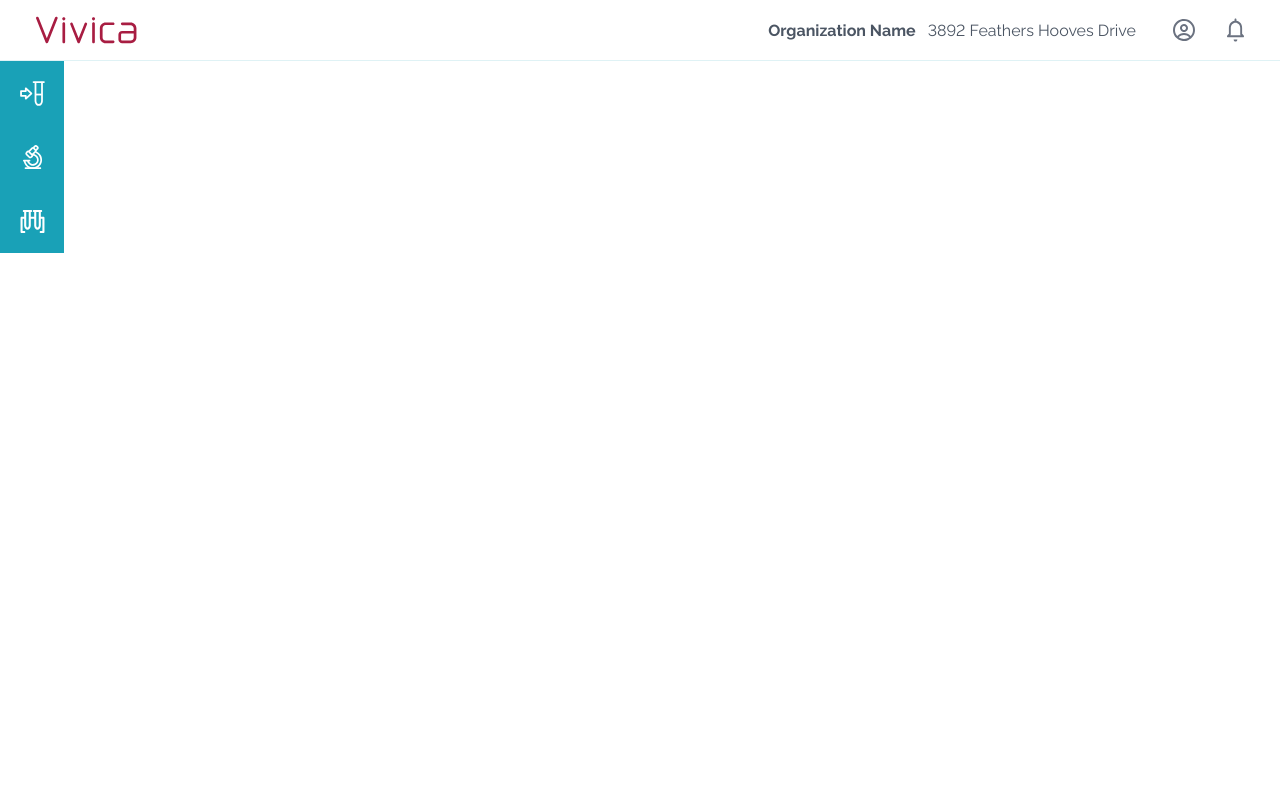
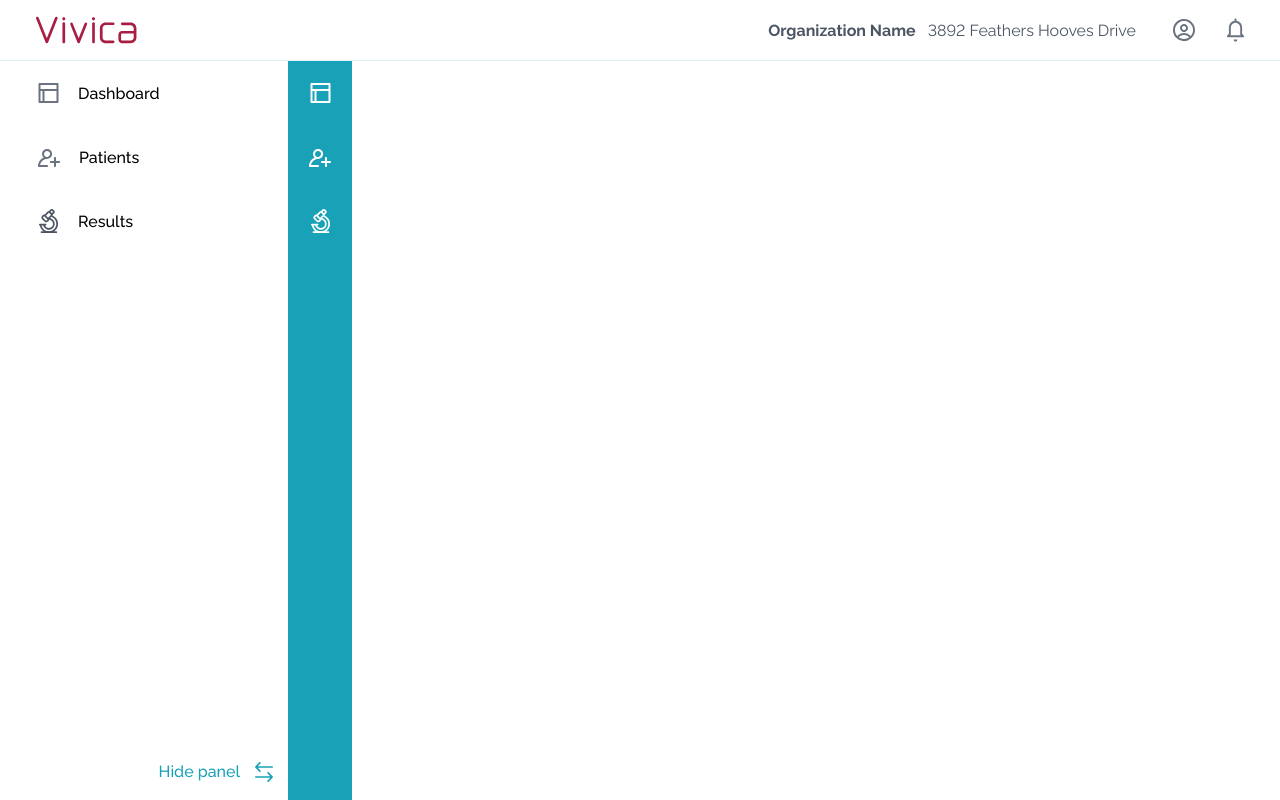
Before and after one commit to metalheadpnz/vivica, a React (Create React App) app: page / in a window 1280 px wide. Built offline with nearby package versions, Linux system fonts and the light colour scheme.

Commit message:
markup smallSideBar

```diff
--- a/src/App.css
+++ b/src/App.css
@@ -1,24 +1,5 @@
-@font-face {
-    font-family: 'Raleway-Bold';
-    src: local('Raleway-Bold'), url(./fonts/Raleway-Bold.ttf) format('truetype');
+.wrap_app {
+    /*background-color: #fdd;*/
+    height: calc(100vh - 61px);
+    display: flex;
 }
-
-@font-face {
-    font-family: 'Raleway-Regular';
-    src: local('Raleway-Regular'), url(./fonts/Raleway-Regular.ttf) format('truetype');
-}
-
-@font-face {
-    font-family: 'Raleway-Medium';
-    src: local('Raleway-Medium'), url(./fonts/Raleway-Medium.ttf) format('truetype');
-}
-
-* {
-    font-variant-numeric: lining-nums;
-    -moz-font-feature-settings: "lnum" 1;
-    -moz-font-feature-settings: "lnum=1";
-    -ms-font-feature-settings: "lnum" 1;
-    -o-font-feature-settings: "lnum" 1;
-    -webkit-font-feature-settings: "lnum" 1;
-    font-feature-settings: "lnum" 1;
-}
--- a/src/App.tsx
+++ b/src/App.tsx
@@ -8,7 +8,7 @@ function App() {
     return (
         <>
             <AppHeader/>
-            <div style={{display: "flex", flexDirection: 'column'}}>
+            <div className='wrap_app'>
                 <SideBar/>
             </div>
             {/*<AppRoutes/>*/}
--- a/src/components/SideBar/SideBar.module.css
+++ b/src/components/SideBar/SideBar.module.css
@@ -29,7 +29,7 @@
     align-items: center;
     /*border: 1px solid black;*/
     width: 282px;
-    height: 56px;
+    height: 64px;
 }
 
 .selected {
@@ -45,6 +45,7 @@
 
 .smallWrap {
     width: 64px;
+    background-color: #19A1B7;
     /*height: 100vh;*/
     /*flex-grow: 1;*/
     /*border: 1px solid black;*/
@@ -63,3 +64,18 @@
 .whiteIcon *{
     fill: white;
 }
+
+.smallSelected div{
+    background-color: #007287;
+}
+
+.arrows{
+    display: flex;
+    color: #19A1B7;
+    margin: auto 15px 18px;
+    /*border: 1px solid black;*/
+}
+
+.arrows * {
+    margin-left: 15px;
+}
--- a/src/components/SideBar/SideBar.tsx
+++ b/src/components/SideBar/SideBar.tsx
@@ -4,6 +4,7 @@ import {NavBtn} from "./NavBtn";
 import {ReactComponent as Dashboard} from "../../assets/images/Dashboard.svg"
 import {ReactComponent as Patients} from "../../assets/images/Patients.svg"
 import {ReactComponent as Results} from "../../assets/images/Results.svg"
+import {ReactComponent as Arrows} from "../../assets/images/Arrows2ways.svg"
 import {ReactComponent as SampleReception} from "../../assets/images/sampleReception.svg"
 import {ReactComponent as Archive} from "../../assets/images/Archive.svg"
 import {SmallBtn} from "./SmallBtn";
@@ -14,19 +15,14 @@ const sideMenu = [
     {title: 'Results', icon: Results, route: 'results'},
 ]
 
-const smallSideMenu = [
-    {icon: SampleReception},
-    {icon: Results},
-    {icon: Archive},
-]
 
 export const SideBar = () =>
     <>
-        {/*<div className={s.wrap}>*/}
-        {/*    {sideMenu.map(el => <NavBtn data={el} key={el.title}/>)}*/}
-        {/*</div>*/}
+        <div className={s.wrap}>
+            {sideMenu.map(el => <NavBtn data={el} key={el.title}/>)}
+            <div className={s.arrows}>Hide panel<Arrows/></div>
+        </div>
         <div className={s.smallWrap}>
-            {/*{smallSideMenu.map(el => <div className={s.smallBtn}><el.icon/></div>)}*/}
-            {smallSideMenu.map(el => <SmallBtn icon={el.icon}/>)}
+            {sideMenu.map(el => <SmallBtn data={el} key={el.title}/>)}
         </div>
     </>
--- a/src/components/SideBar/SmallBtn.tsx
+++ b/src/components/SideBar/SmallBtn.tsx
@@ -1,10 +1,17 @@
 import React from 'react';
 import s from "./SideBar.module.css";
+import {NavLink} from "react-router-dom";
 
-export const SmallBtn = (props: any) => {
+export const SmallBtn: React.FC<any> = ({data}) => {
     return (
-        <div className={s.smallBtn}>
-            <props.icon className={s.whiteIcon}/>
-        </div>
+        <NavLink to={data.route}
+                 className={({isActive}) =>
+                     isActive ? s.smallSelected : undefined
+                 }
+        >
+            <div className={s.smallBtn}>
+                <data.icon className={s.whiteIcon}/>
+            </div>
+        </NavLink>
     );
 }
--- a/src/index.css
+++ b/src/index.css
@@ -28,3 +28,28 @@ button {
     cursor: pointer;
     padding: 0;
 }
+
+@font-face {
+    font-family: 'Raleway-Bold';
+    src: local('Raleway-Bold'), url(./fonts/Raleway-Bold.ttf) format('truetype');
+}
+
+@font-face {
+    font-family: 'Raleway-Regular';
+    src: local('Raleway-Regular'), url(./fonts/Raleway-Regular.ttf) format('truetype');
+}
+
+@font-face {
+    font-family: 'Raleway-Medium';
+    src: local('Raleway-Medium'), url(./fonts/Raleway-Medium.ttf) format('truetype');
+}
+
+* {
+    font-variant-numeric: lining-nums;
+    -moz-font-feature-settings: "lnum" 1;
+    -moz-font-feature-settings: "lnum=1";
+    -ms-font-feature-settings: "lnum" 1;
+    -o-font-feature-settings: "lnum" 1;
+    -webkit-font-feature-settings: "lnum" 1;
+    font-feature-settings: "lnum" 1;
+}
```
Also changed, not shown: src/assets/images/Arrows2ways.svg (added).
